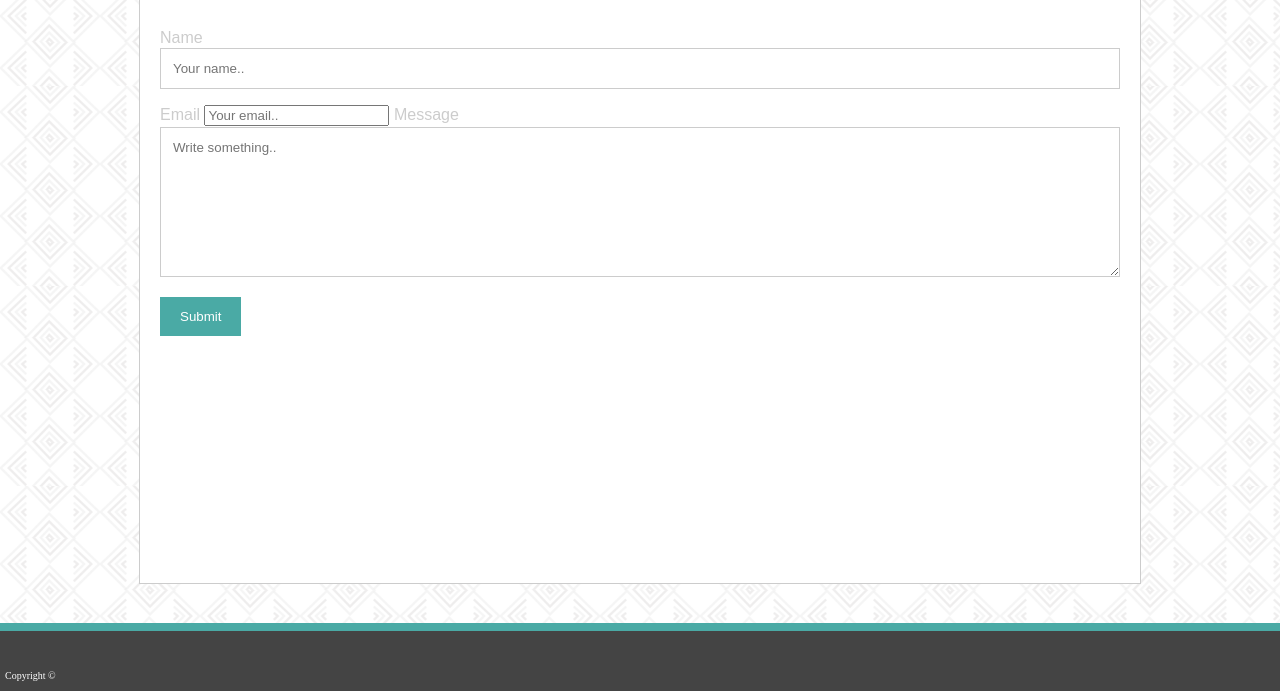
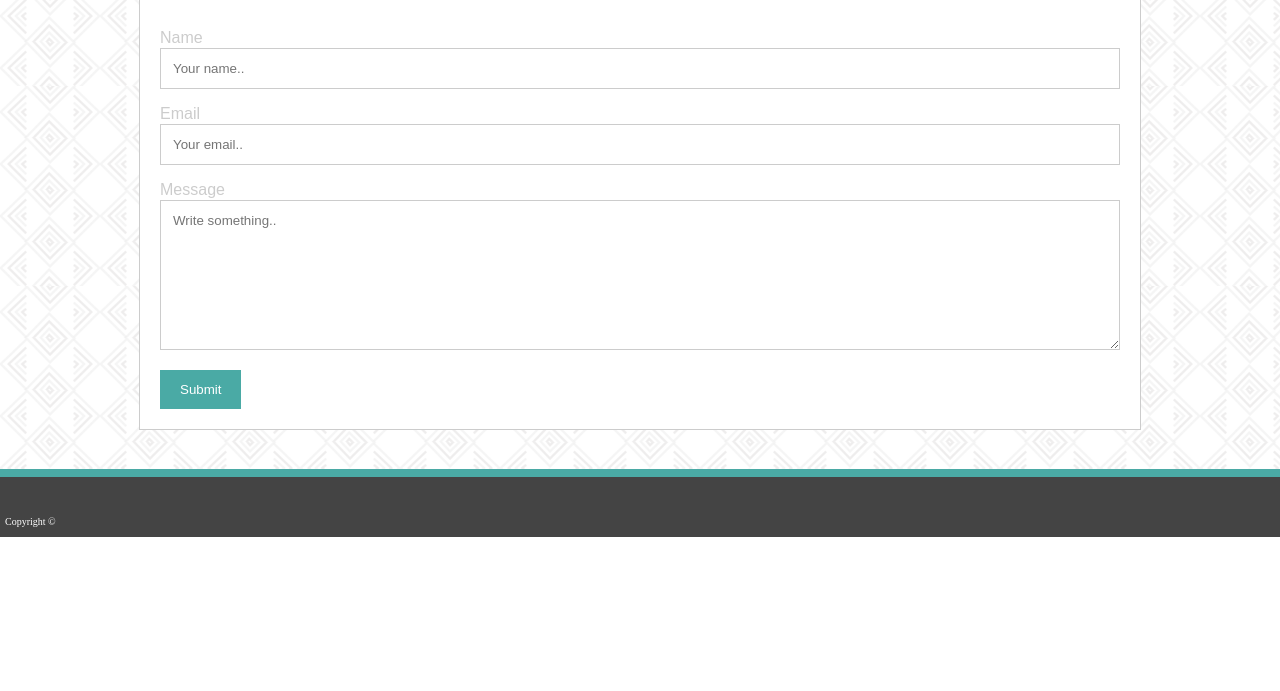
Before and after one commit to KaitlynCarlson/firstportfolio, a plain HTML site: page contact.html in a window 1280 px wide. Shown: the part 210-901 px from the top of the page. After the commit the page ends 800 px from the top, so only its background shows below. Drawn offline with Linux system fonts and the light colour scheme.

Commit message:
style.css

```diff
--- a/assets/css/style.css
+++ b/assets/css/style.css
@@ -5,6 +5,7 @@ body{
 }
 .background{
     background-image:url("../images/greek-vase.png");
+
 }
 .stickynav{
     position: fixed;
@@ -35,7 +36,6 @@ nav a {
 nav a:first-child {
     border-left: 0 none;
 }
-
 
 #Nav,a{
     color:#cccccc;
@@ -102,7 +102,7 @@ p{
     line-height: 30px;
 }
 
-input[type=text], select, textarea {
+input[type=text],input[type=email], select, textarea {
     width: 960px;
     padding: 12px;
     border: 1px solid #ccc;
@@ -136,7 +136,7 @@ input[type=text], select, textarea {
     display: flex;
     align-content: center;
     flex-flow: column wrap;
-    min-height: 650px;
+    min-height: 450px;
   }
 #name, #email, #subject{
     color:#cccccc;
@@ -193,5 +193,4 @@ input[type=text], select, textarea {
     padding-left:5px;
     padding-top:20px;
     margin-bottom:0;
-
 }
```
